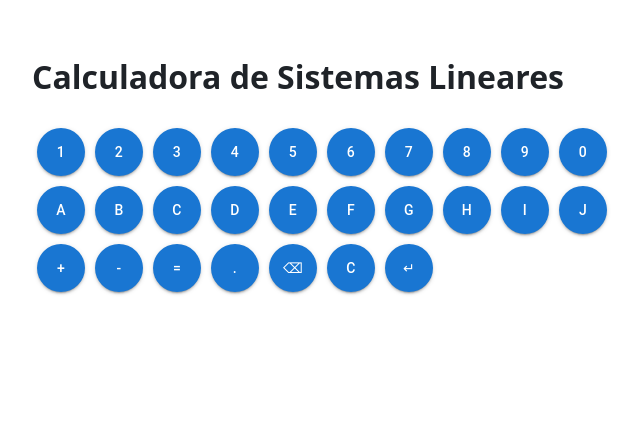
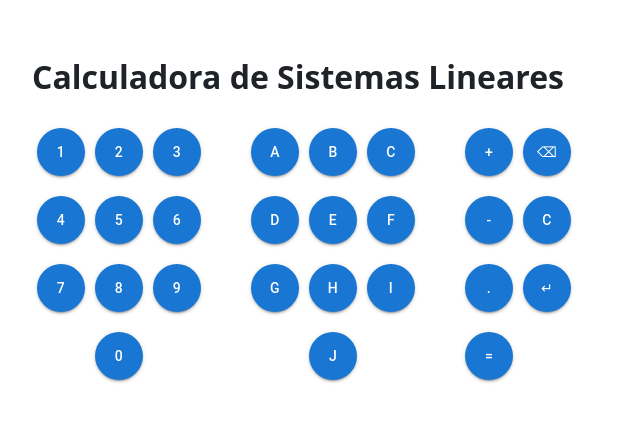
Before and after one commit to ftfariasdev/LinSolve, a React (Vite) app in the folder frontend/: page / in a window 1280 px wide. Shown: the top 422 px of the page, without its empty margins (248-888 px from the left). Built offline with nearby package versions, Linux system fonts and the light colour scheme; no server answers.

Commit message:
task 2 - css e design inicial

```diff
--- a/frontend/src/components/AlphabeticKeyboard.tsx
+++ b/frontend/src/components/AlphabeticKeyboard.tsx
@@ -36,7 +36,7 @@ function AlphabeticKeyboard() {
   }, []);
 
   return(
-    <div className={styles.keyboardGrid}>
+    <div className={styles.alphabeticKeyboardGrid}>
       { ['a', 'b', 'c', 'd', 'e', 'f', 'g', 'h', 'i', 'j'].map((x) => {
         // Verifica se este botão específico é o que deve brilhar/mudar de cor
         const isKeyPressed = activeKey === x;
@@ -47,7 +47,7 @@ function AlphabeticKeyboard() {
             value={x}
             onClick={() => handleStrInput(x)}
             variant="contained"
-            className={`${styles.keyboardButton} ${isKeyPressed ? styles.activeKey : ""} ${x === '' ? styles.zeroKey : ""}`}
+            className={`${styles.keyboardButton} ${isKeyPressed ? styles.activeKey : ""} ${x === 'j' ? styles.lastKey : ""}`}
           >
             {x}
       </Button>
--- a/frontend/src/components/Keyboard.module.css
+++ b/frontend/src/components/Keyboard.module.css
@@ -4,10 +4,58 @@
   min-width: 0 !important;
   max-width: 48px !important;
   border-radius: 50% !important;
-
   margin: 5px !important;
 
   display: inline-flex !important;
   align-items: center !important;
   justify-content: center !important;
 }
+
+/* TÍTULO DA CALCULADORA
+.pageTitle {
+  text-align: center;
+} */
+
+/* TECLADO NUMÉRICO */
+.numericKeyboardGrid {
+  display: grid;
+  grid-template-columns: repeat(3, 48px);
+  gap: 10px;
+  width: fit-content;
+  margin-right: 30px;
+}
+
+/* ESTILO PARA A TECLA DO 0 */
+.zeroKey {
+  grid-column: 2;
+}
+
+/* TECLADO ALFABÉTICO */
+.alphabeticKeyboardGrid {
+  display: grid;
+  grid-template-columns: repeat(3, 48px);
+  gap: 10px;
+  width: fit-content;
+  margin-right: 30px;
+}
+
+/* ESTILO PARA A TECLA DO J */
+.lastKey {
+  grid-column: 2;
+}
+
+/* OPERADORES */
+.operatorKeyboardGrid {
+  display: grid;
+  grid-template-columns: repeat(2, 48px);
+  gap: 10px;
+  width: fit-content;
+}
+
+/* CONTAINER DOS TECLADOS */
+.keyboardContainer {
+  display: flex;
+  align-items: flex-start;
+  gap: 20px;
+  width: fit-content;
+}
--- a/frontend/src/components/NumericKeyboard.tsx
+++ b/frontend/src/components/NumericKeyboard.tsx
@@ -35,7 +35,9 @@ function NumericKeyboard() {
     };
   }, []);
 
-  return [1, 2, 3, 4, 5, 6, 7, 8, 9, 0].map((x) => {
+  return(
+    <div className={styles.numericKeyboardGrid}>
+      {[1, 2, 3, 4, 5, 6, 7, 8, 9, 0].map((x) => {
       // Verifica se este botão específico é o que deve brilhar/mudar de cor
       const isKeyPressed = activeKey === x;
 
@@ -45,12 +47,14 @@ function NumericKeyboard() {
           value={x}
           onClick={() => handleNumberInput(x)}
           variant="contained"
-        className={`${styles.keyboardButton} ${isKeyPressed ? styles.activeKey : ""}`}
+          className={`${styles.keyboardButton} ${isKeyPressed ? styles.activeKey : ""} ${x === 0 ? styles.zeroKey : ""}`}
         >
           {x}
         </Button>
       );
-  });
+    })}
+    </div>
+  );
 }
 
 export { NumericKeyboard };
--- a/frontend/src/components/SymbolKeyboard.tsx
+++ b/frontend/src/components/SymbolKeyboard.tsx
@@ -44,10 +44,10 @@ function SymbolKeyboard() {
     };
   }, []);
 
-  const keys = ["+", "-", "=", ".", "⌫", "C", "↵"];
+  const keys = ['+', '⌫', '-', 'C', '.', '↵', '='];
 
   return (
-    <div className={styles.keyboardGrid}>
+    <div className={styles.operatorKeyboardGrid}>
       {keys.map((key) => {
         const isKeyPressed = activeKey === key;
 
--- a/frontend/src/pages/CalculatorPage.tsx
+++ b/frontend/src/pages/CalculatorPage.tsx
@@ -1,22 +1,22 @@
-import { useEffect, useState } from 'react'
-import { apiFetch } from '../api/client.ts'
 import { NumericKeyboard } from '../components/NumericKeyboard.jsx'
 import { AlphabeticKeyboard } from '../components/AlphabeticKeyboard.tsx'
 import { SymbolKeyboard } from '../components/SymbolKeyboard.tsx'
-
-type HealthResponse = {
-  status: string
-  message: string
-}
+import styles from '../components/Keyboard.module.css'
 
 function CalculatorPage() {
   return (
     <main>
-      <h1>Calculadora de Sistemas Lineares</h1>
+      <h1 className={styles.pageTitle}>Calculadora de Sistemas Lineares</h1>
 
-      <NumericKeyboard />
-      <AlphabeticKeyboard />
-      <SymbolKeyboard />
+      <div className={styles.keyboardContainer}>
+
+        <NumericKeyboard />
+
+        <AlphabeticKeyboard />
+
+        <SymbolKeyboard />
+
+      </div>
     </main>
   )
 }
```
Also changed, not shown: 1 other file (tests, documents, lock files or other folders). Lines whose indentation alone changed are shown as unchanged.
